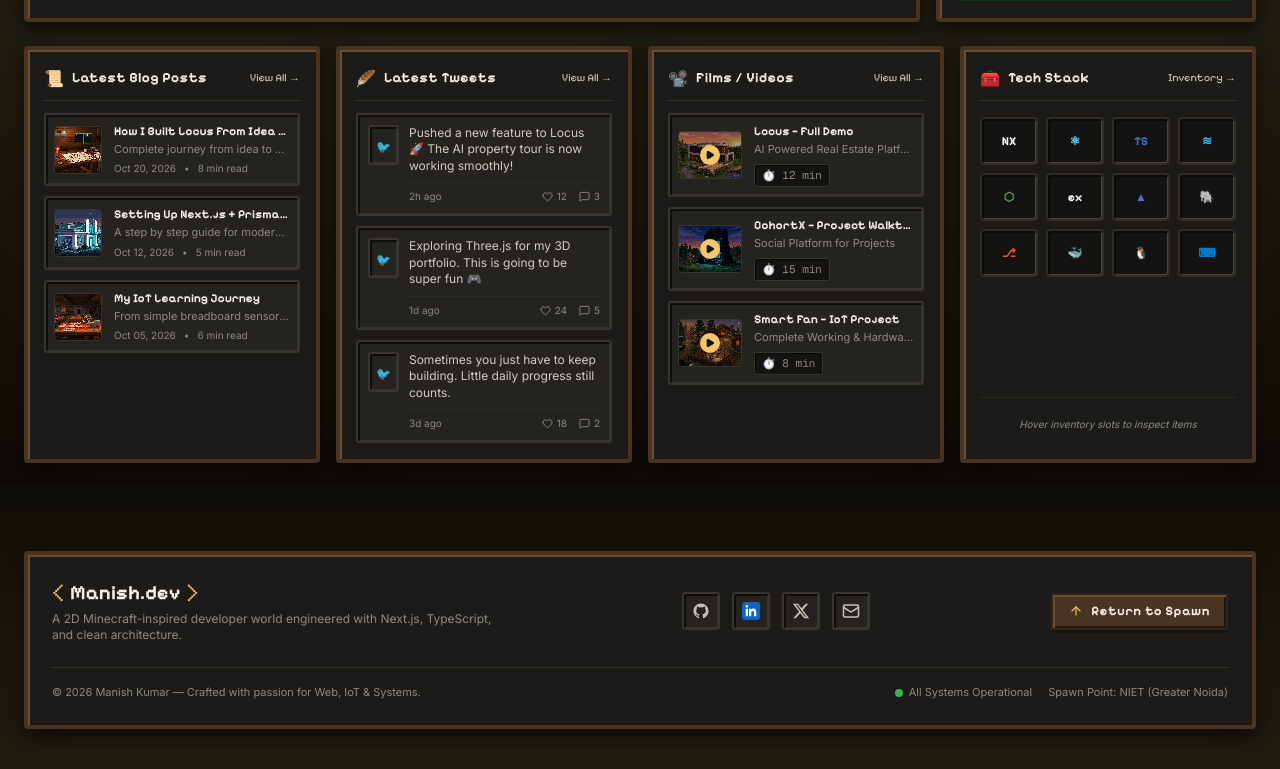
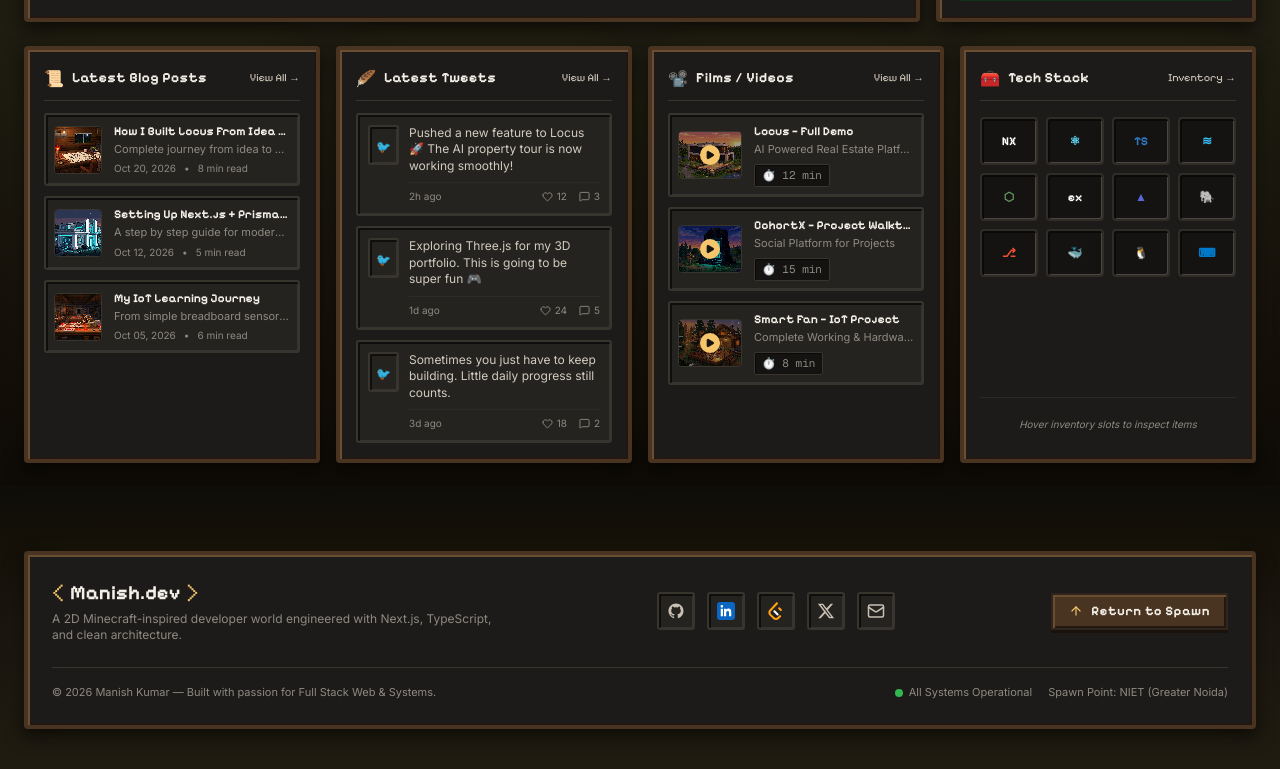
Before and after one commit to manish-3d/protfolio-manish, a Next.js app: page / in a window 1280 px wide. Shown: the part 1115-1884 px from the top of the page. Built offline with nearby package versions, Linux system fonts and the light colour scheme.

Commit message:
feat(layout): update footer with verified profiles, brand vector icons, and spawn return control

```diff
--- a/src/components/ui/Footer.tsx
+++ b/src/components/ui/Footer.tsx
@@ -5,7 +5,7 @@ import Link from "next/link";
 import { sound } from "@/lib/soundService";
 import { PROFILE_DATA } from "@/data/portfolioData";
 import { ArrowUp } from "lucide-react";
-import { GithubIcon, LinkedinIcon, TwitterIcon, MailIcon } from "@/components/ui/SocialIcons";
+import { GithubIcon, LinkedinIcon, TwitterIcon, LeetcodeIcon, MailIcon } from "@/components/ui/SocialIcons";
 
 export default function Footer() {
   const [year, setYear] = React.useState<number>(2026);
@@ -49,7 +49,7 @@ export default function Footer() {
               rel="noopener noreferrer"
               onClick={() => sound.playWoodClick()}
               className="p-2 mc-card-inset text-[#C8C0B3] hover:text-[#36C653] hover:border-[#36C653] transition-all rounded"
-              title="GitHub"
+              title="GitHub (@manish-3d)"
             >
               <GithubIcon size={18} />
             </a>
@@ -59,9 +59,19 @@ export default function Footer() {
               rel="noopener noreferrer"
               onClick={() => sound.playWoodClick()}
               className="p-2 mc-card-inset text-[#C8C0B3] hover:text-[#38bdf8] hover:border-[#38bdf8] transition-all rounded"
-              title="LinkedIn"
+              title="LinkedIn (@manish-kumar-85904b3a2)"
             >
               <LinkedinIcon size={18} />
+            </a>
+            <a
+              href={PROFILE_DATA.socials.leetcode}
+              target="_blank"
+              rel="noopener noreferrer"
+              onClick={() => sound.playWoodClick()}
+              className="p-2 mc-card-inset text-[#C8C0B3] hover:text-[#FFA116] hover:border-[#FFA116] transition-all rounded"
+              title="LeetCode (@manixshsg)"
+            >
+              <LeetcodeIcon size={18} />
             </a>
             <a
               href={PROFILE_DATA.socials.twitter}
@@ -69,7 +79,7 @@ export default function Footer() {
               rel="noopener noreferrer"
               onClick={() => sound.playWoodClick()}
               className="p-2 mc-card-inset text-[#C8C0B3] hover:text-[#60a5fa] hover:border-[#60a5fa] transition-all rounded"
-              title="Twitter"
+              title="X / Twitter (@realDijkstra)"
             >
               <TwitterIcon size={18} />
             </a>
@@ -97,7 +107,7 @@ export default function Footer() {
 
         {/* Bottom Metadata */}
         <div className="pt-4 flex flex-col sm:flex-row items-center justify-between text-[11px] text-[#8E8A82] gap-2">
-          <p>© {year} Manish Kumar — Crafted with passion for Web, IoT & Systems.</p>
+          <p>© {year} Manish Kumar — Built with passion for Full Stack Web & Systems.</p>
           <div className="flex items-center gap-4">
             <span className="flex items-center gap-1.5">
               <span className="inline-block w-2 h-2 rounded-full bg-[#36C653] animate-pulse"></span>
```
